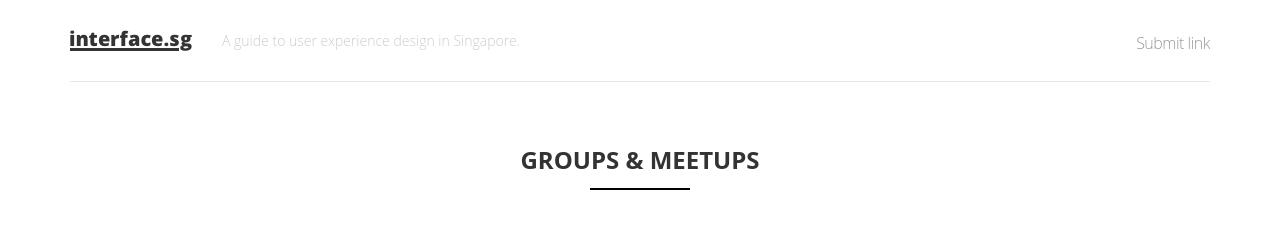
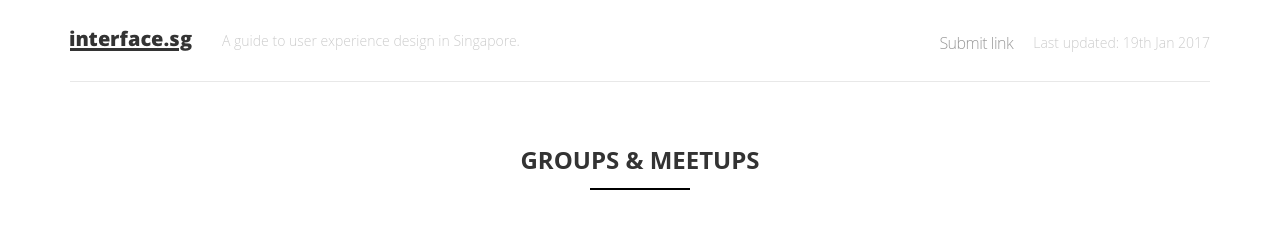
Before and after one commit to interfacesg/interfacesg.github.io, a Jekyll site: the page built from index.html, in a window 1280 px wide. Shown: the top 227 px of the page. Built offline with Jekyll 4.4.1, drawn with Linux system fonts in a browser that asks for light colours.

Commit message:
Added last-updated timestamp

```diff
--- a/_includes/header.html
+++ b/_includes/header.html
@@ -18,6 +18,7 @@
             c0-0.82,0.665-1.484,1.484-1.484h15.031C17.335,12.031,18,12.696,18,13.516L18,13.516z"/>
         </svg>
       </a>
+      <div class="last-updated">Last updated: 19th Jan 2017</div>
       <a class="page-link" href="mailto:hi@minitheory.com">Submit link</a>
     </nav>
     <div class="site-subtitle">A guide to user experience design in Singapore.</div>
--- a/css/main.css
+++ b/css/main.css
@@ -89,6 +89,8 @@ a:visited { color: #205caa; }
   letter-spacing: -.5px;
 }
 .site-nav .page-link:hover {color:#333; text-decoration: none}
+
+.last-updated {color:#ccc; font-size: 14px; float:right; padding-left: 20px;}
 
 /* Site footer */
 
@@ -384,6 +386,7 @@ a:visited { color: #205caa; }
 
   .site-subtitle {text-align: center; margin:0 0 20px;}
 
+
   .footer-col-1 { width: 50%; }
 
   .footer-col-2 {
@@ -410,6 +413,7 @@ a:visited { color: #205caa; }
   .home ul li:nth-child(n) {margin-right: 0;}
 
   .wrap { padding: 0 12px; }
+
 /*
   .site-nav {
     position: fixed;
@@ -465,3 +469,7 @@ a:visited { color: #205caa; }
     margin: 0 0 15px; }
 
 }
+
+@media screen and (max-width: 446px) {
+  .site-nav {float: left; margin: -20px 0 0 -20px;}
+}
```
